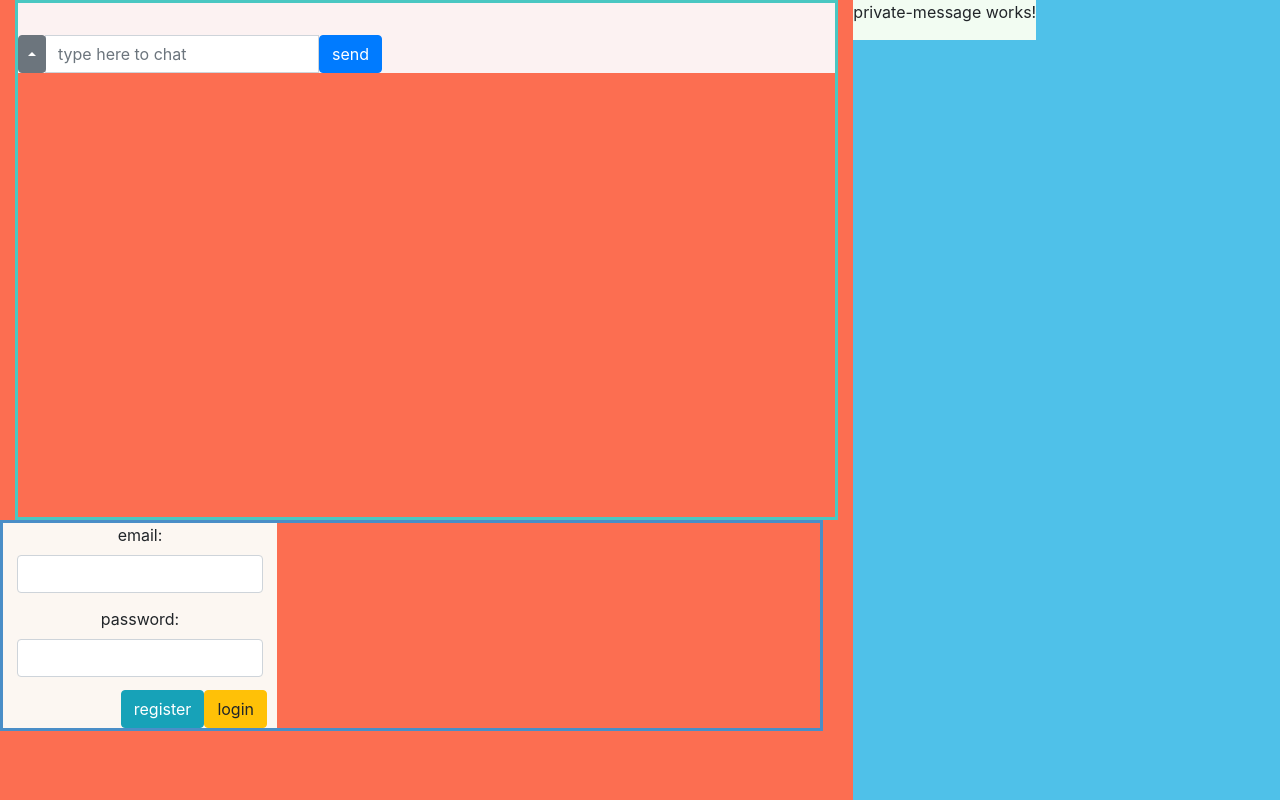
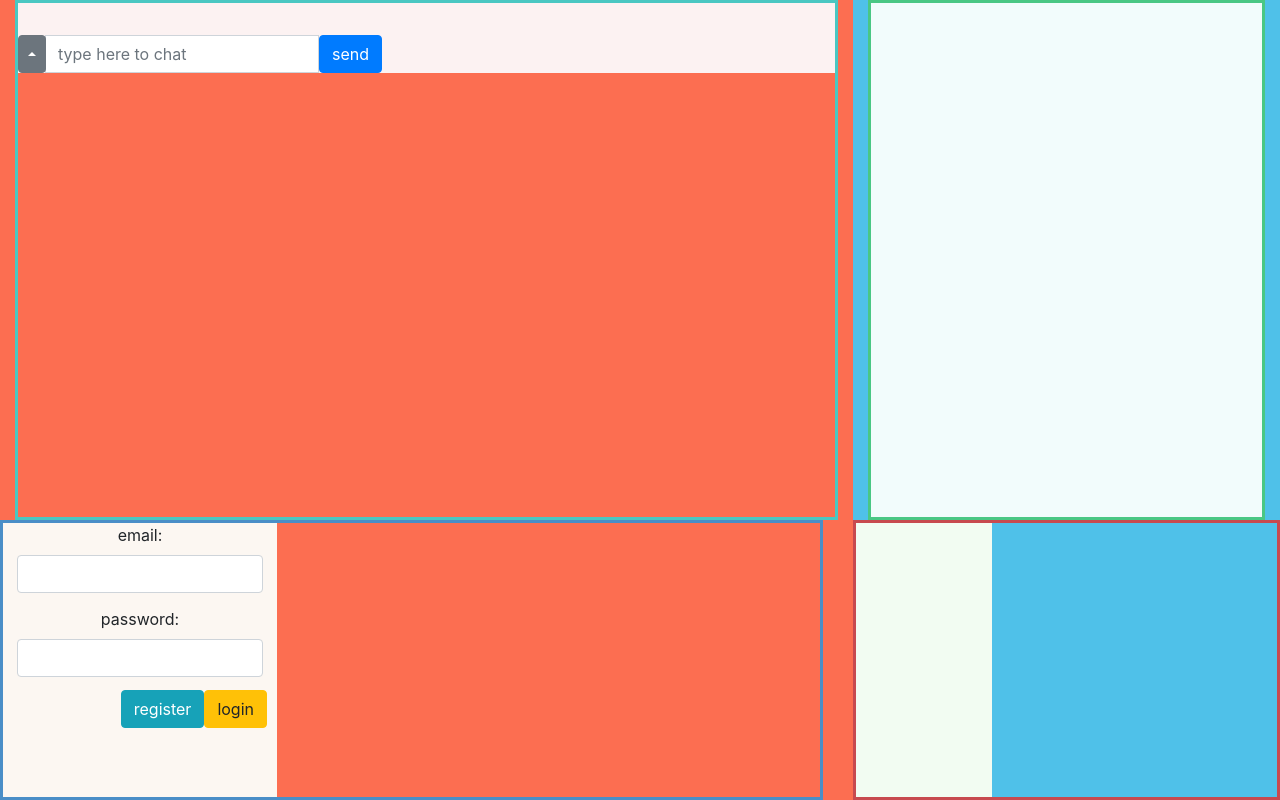
Before and after one commit to EvanBradford/project2-chatroom, an Angular app in the folder angular/: page / in a window 1280 px wide. Built offline with nearby package versions, Linux system fonts and the light colour scheme; no server answers; what bn-ng-idle would draw is missing.

Commit message:
started on the private chat

```diff
--- a/angular/src/app/app.module.ts
+++ b/angular/src/app/app.module.ts
@@ -14,6 +14,7 @@ import { UserInfoComponent } from './frame/user-info/user-info.component';
 import { GuestListComponent } from './frame/guest-list/guest-list.component';
 import { PrivateMessageComponent } from './frame/private-message/private-message.component';
 import { ChatbarComponent } from './frame/main-chat/chatbar/chatbar.component';
+import { ChatDetailComponent } from './frame/private-message/chat-detail/chat-detail.component';
 
 
 @NgModule({
@@ -24,7 +25,8 @@ import { ChatbarComponent } from './frame/main-chat/chatbar/chatbar.component';
     UserInfoComponent,
     GuestListComponent,
     PrivateMessageComponent,
-    ChatbarComponent
+    ChatbarComponent,
+    ChatDetailComponent
   ],
   imports: [
     BrowserModule,
--- a/angular/src/app/frame/frame.component.css
+++ b/angular/src/app/frame/frame.component.css
@@ -83,6 +83,7 @@ body, html {
   padding: 0;
   border-width: 3px;
   overflow:   scroll;
+  height:65vh;
 }
 
 #myInfo {
@@ -92,6 +93,7 @@ body, html {
   padding: 0;
   border-width: 3px;
   width:100%;
+  height: 35vh;
 }
 
 #privateMessage {
@@ -99,4 +101,5 @@ body, html {
   border-color: #c74a4f;
   padding: 0;
   border-width: 3px;
+  height: 35vh;
 }
--- a/angular/src/app/frame/frame.component.html
+++ b/angular/src/app/frame/frame.component.html
@@ -7,8 +7,8 @@
   </div>
 
   <div class="col-sm-4" id="right">
-      <div><app-guest-list></app-guest-list></div>
-      <div class="row"> <app-private-message></app-private-message></div>
+      <div id="friends"><app-guest-list></app-guest-list></div>
+      <div id="privateMessage" class="row"> <app-private-message></app-private-message></div>
  </div>
 
 
--- a/angular/src/app/frame/guest-list/guest-list.component.ts
+++ b/angular/src/app/frame/guest-list/guest-list.component.ts
@@ -28,7 +28,8 @@ export class GuestListComponent implements OnInit {
 
   privateChat(pmed_id){
     this.newChannel.startPM(pmed_id).subscribe((res)=>{});
-   // this.
+
+
   }
 
   getUsers() {
--- /dev/null
+++ b/angular/src/app/frame/private-message/chat-detail/chat-detail.component.html
@@ -0,0 +1,3 @@
+<p>
+  chat-detail works!
+</p>
--- /dev/null
+++ b/angular/src/app/frame/private-message/chat-detail/chat-detail.component.ts
@@ -0,0 +1,15 @@
+import { Component, OnInit } from '@angular/core';
+
+@Component({
+  selector: 'app-chat-detail',
+  templateUrl: './chat-detail.component.html',
+  styleUrls: ['./chat-detail.component.css']
+})
+export class ChatDetailComponent implements OnInit {
+
+  constructor() { }
+
+  ngOnInit() {
+  }
+
+}
--- a/angular/src/app/frame/private-message/private-message.component.html
+++ b/angular/src/app/frame/private-message/private-message.component.html
@@ -1,4 +1,6 @@
-<div id="pmContainer"><p>
-  private-message works!
-</p>
+<div id="pmContainer">
+
+  <div></div>
+
 </div>
+<app-chat-detail></app-chat-detail>
--- a/angular/src/app/service/channel.service.ts
+++ b/angular/src/app/service/channel.service.ts
@@ -20,6 +20,8 @@ export class ChannelService {
     let params =  {	"channelName": "pm"+","+ae_id +","+pmed_id,
     "channelType": ae_id}
 
+    console.log(params);
+
     return this.http.post(this.serverUrl + 'Channel/' , params);
   }
 
```
Also changed, not shown: angular/src/app/frame/private-message/chat-detail/chat-detail.component.css (added), 1 other file (tests, documents, lock files or other folders).
